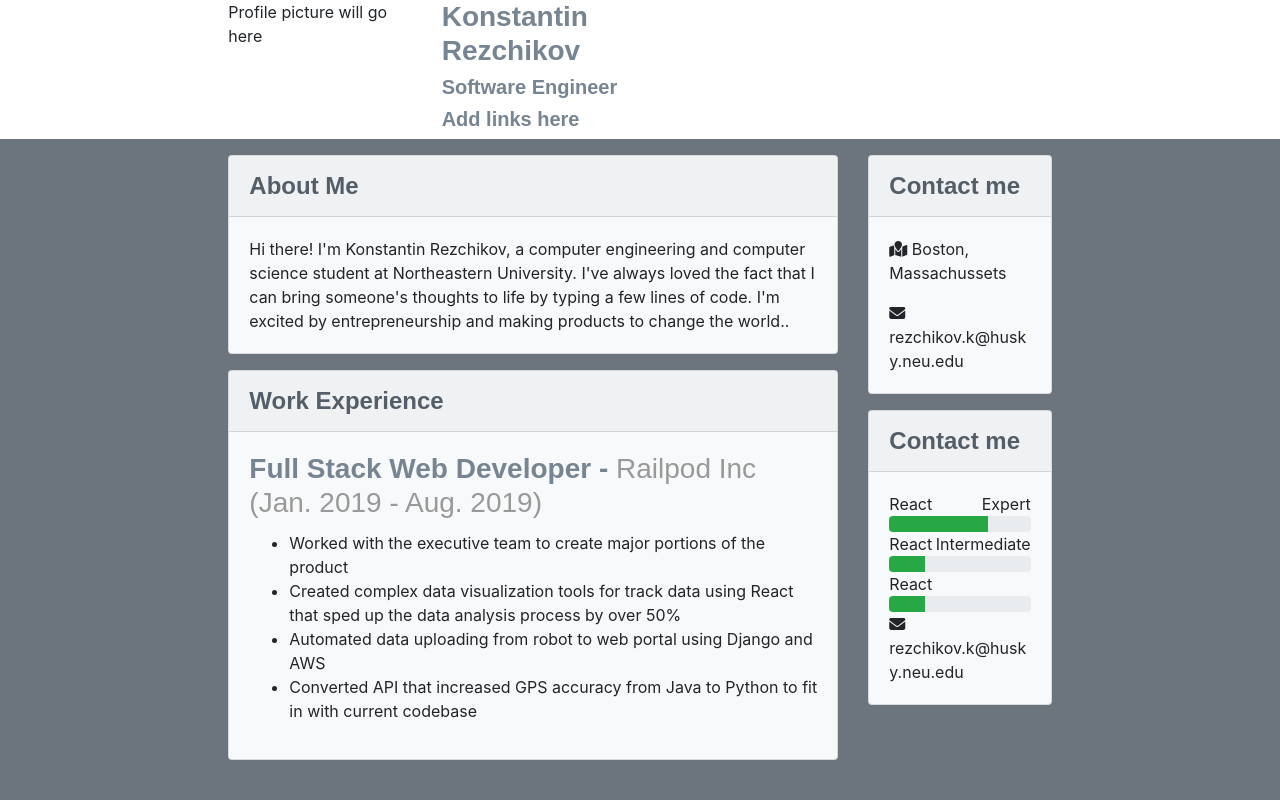
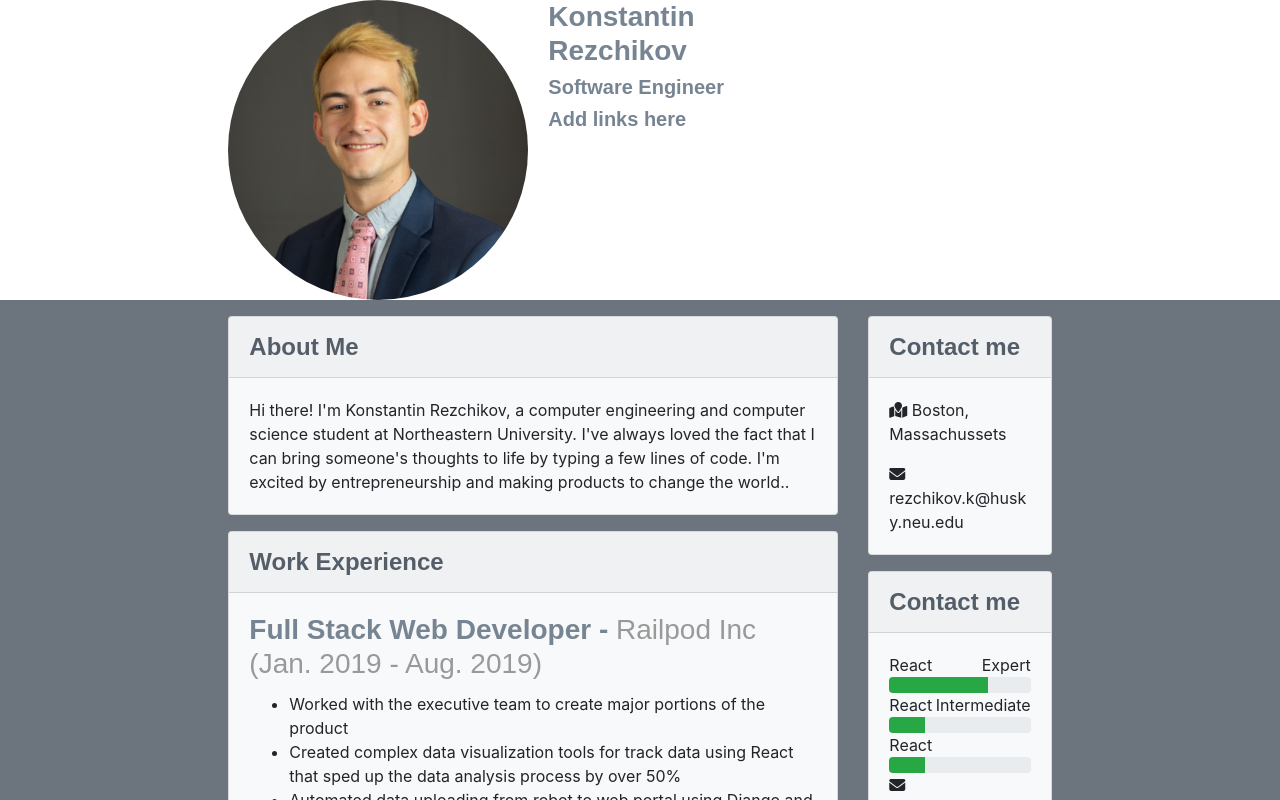
Before and after one commit to krezchikov42/resume, a React (Create React App) app: page / in a window 1280 px wide. Shown: the top 800 px of the page. Built offline with nearby package versions, Linux system fonts and the light colour scheme; some icons are missing.

Commit message:
adding circular photo of me

```diff
--- a/src/index.css
+++ b/src/index.css
@@ -35,3 +35,10 @@ h1, h2, h3, h4, h5, h6, .card-header {
   color: #545e69;
   font-size: 24px;
 }
+
+#resume-photo {
+  width: 300px;
+  height: 300px;
+  border-radius: 50%;
+  background-size: cover;
+}
--- a/src/scenes/Resume.js
+++ b/src/scenes/Resume.js
@@ -1,6 +1,7 @@
 import React from "react";
 import ProgressBar from "../componenets/ProgressBar"
 import Company from "../componenets/Company";
+import resume_photo from "../external-files/me.png"
 
 export default class Resume extends React.Component {
 
@@ -20,8 +21,8 @@ export default class Resume extends React.Component {
                 "Converted API that increased GPS accuracy from Java to Python to fit in with current codebase"]}
         return <div className="container-fluid">
             <div className="row">
-                <div className="col-2 offset-2">
-                    Profile picture will go here
+                <div className="col-3 offset-2">
+                    <img  id="resume-photo" src={resume_photo} alt="Konstantin Rezchikov"></img>
                 </div>
                 <div className="col-2">
                     <h3>Konstantin Rezchikov</h3>
```
Also changed, not shown: src/external-files/me.png (added).
